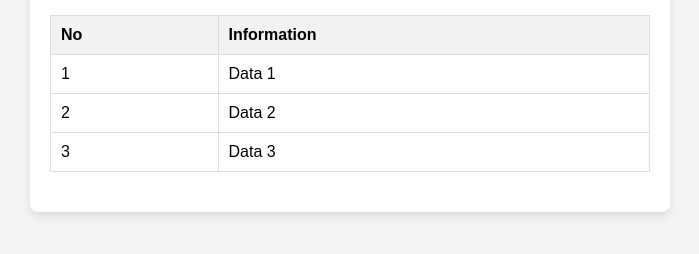
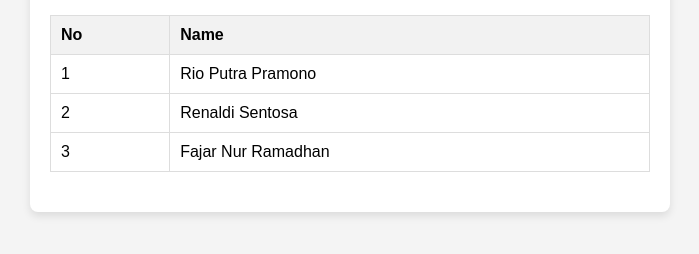
Before and after one commit to Rioputra-ui/Tugas-PBO-, a plain HTML site: page index.html in a window 1280 px wide. Shown: the part 326-580 px from the top of the page, without its empty margins (290-989 px from the left). Drawn offline with Linux system fonts and the light colour scheme.

Commit message:
Update index.html

```diff
--- a/index.html
+++ b/index.html
@@ -49,26 +49,26 @@
 
   <div id="content">
     <h3>Data Table</h3>
-    <!-- Data Table without Login and Password data -->
+    <!-- Data Table displaying names -->
     <table>
       <thead>
         <tr>
           <th>No</th>
-          <th>Information</th>
+          <th>Name</th>
         </tr>
       </thead>
       <tbody>
         <tr>
           <td>1</td>
-          <td>Data 1</td>
+          <td>Rio Putra Pramono</td>
         </tr>
         <tr>
           <td>2</td>
-          <td>Data 2</td>
+          <td>Renaldi Sentosa</td>
         </tr>
         <tr>
           <td>3</td>
-          <td>Data 3</td>
+          <td>Fajar Nur Ramadhan</td>
         </tr>
       </tbody>
     </table>
```
